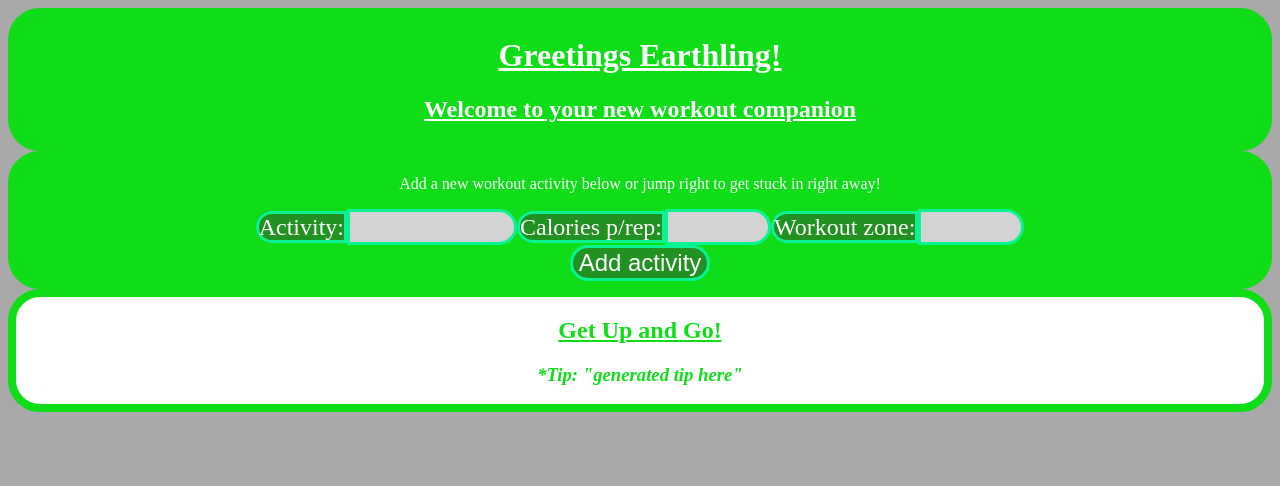
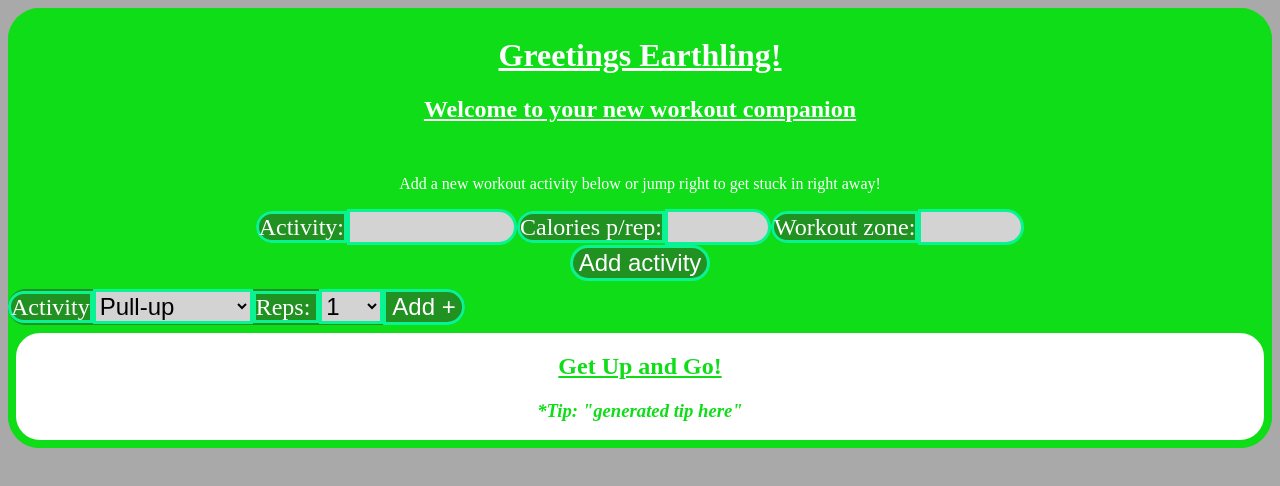
Before and after one commit to LaurieLogger/my-workout-generator, a React (Create React App) app: page / in a window 1280 px wide. Shown: the top 486 px of the page. Built offline with nearby package versions, Linux system fonts and the light colour scheme.

Commit message:
add manual workout creation buttons with dropdown selection of reps and activities. NOTE: Perhaps extract to separate component

```diff
--- a/src/App.css
+++ b/src/App.css
@@ -1,5 +1,7 @@
 .App {
   text-align: center;
+  background-color: rgb(14, 221, 24);
+  border-radius: 2rem;
 }
 
 html {
@@ -68,9 +70,32 @@ h2 {
   width: 6rem;
 }
 
-#submit-activity {
+#select-reps {
+  width: 4rem;
+  border-radius: 0rem;
+}
+
+#select-reps-label,
+#select-activity {
+  border-radius: 0rem;
+}
+
+#submit-activity,
+.submit-button {
   background-color: rgb(33, 145, 33);
   border-radius: 2rem;
   font-size: 1.5rem;
   border: 0.2rem rgb(9, 243, 146) solid;
 }
+
+#add-activity-button {
+  border-bottom-left-radius: 0rem;
+  border-top-left-radius: 0rem;
+}
+
+.generator-grouping {
+  background-color: rgb(33, 145, 33);
+  border-radius: 2rem;
+  width: fit-content;
+  text-align: center;
+}
--- a/src/components/WorkoutProvider.jsx
+++ b/src/components/WorkoutProvider.jsx
@@ -1,5 +1,7 @@
 import BankAdder from "./BankAdder";
 import { useState } from "react";
+
+//REMEMBER TO ADD TIP GENERATOR ON WORKOUT GENERATION
 
 const WorkoutProvider = () => {
   const [activityBank, setActivityBank] = useState([
@@ -10,8 +12,44 @@ const WorkoutProvider = () => {
     { activity: "Press-up", cals: 2, zone: "arms" },
     { activity: "Sit-up", cals: 2, zone: "core" },
   ]);
-  console.log(activityBank);
-  return <BankAdder setActivityBank={setActivityBank} />;
+
+  return (
+    <>
+      <BankAdder setActivityBank={setActivityBank} />
+
+      <span className="generator-grouping">
+        <form className="generator-grouping">
+          <label htmlFor="select-activity" className="input-label light-text">
+            Activity
+          </label>
+          <select id="select-activity" className="input-box">
+            {activityBank.map((activity) => {
+              return (
+                <option value={activity.activity}>{activity.activity}</option>
+              );
+            })}
+          </select>
+          <label
+            htmlFor="select-reps"
+            className="input-label light-text"
+            id="select-reps-label"
+          >
+            Reps:{" "}
+          </label>
+          <select id="select-reps" className="input-box">
+            <option value="1">1</option>
+            <option value="2">2</option>
+            <option value="3">3</option>
+            <option value="4">4</option>
+            <option value="5">5</option>
+          </select>
+          <button className="light-text submit-button" id="add-activity-button">
+            Add +
+          </button>
+        </form>
+      </span>
+    </>
+  );
 };
 
 export default WorkoutProvider;
```
